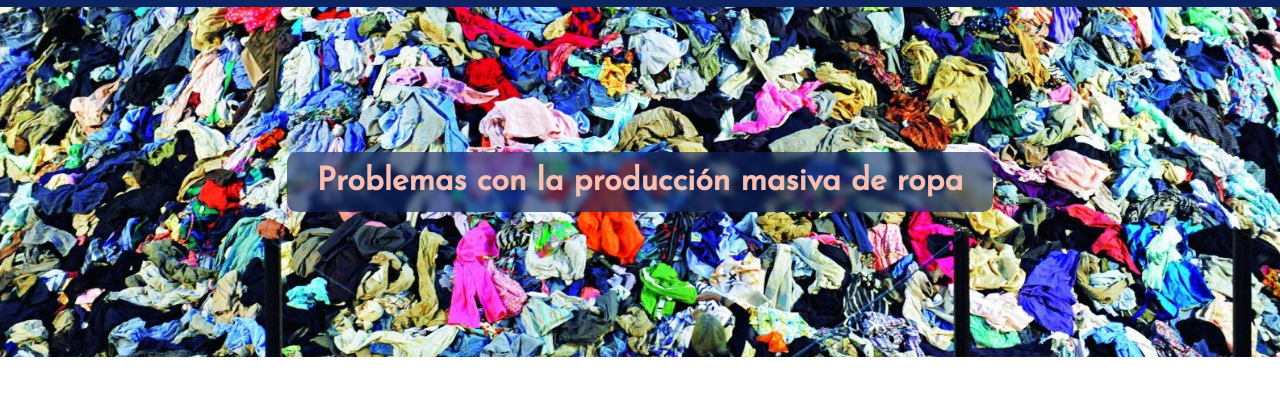
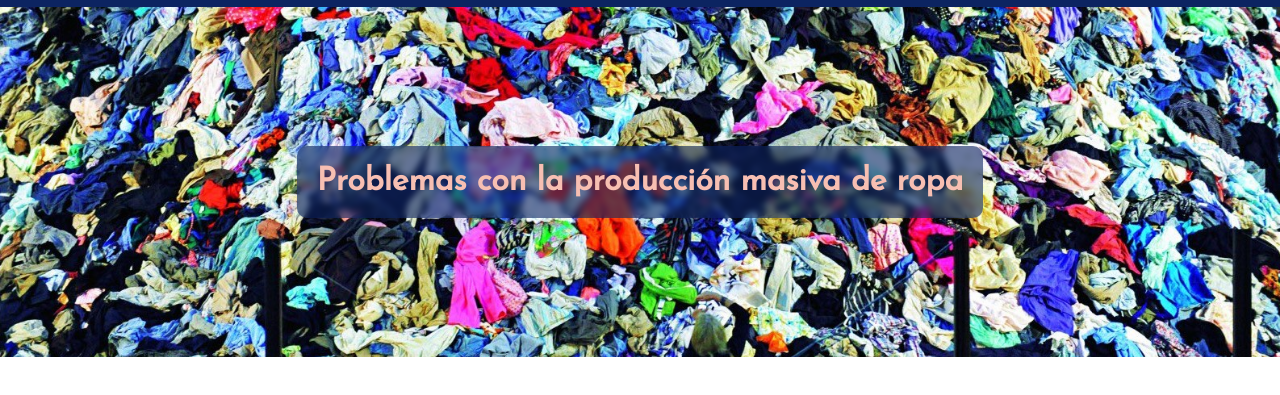
Before and after one commit to CrisMontejo/FashionToday, a plain HTML site: page index.html in a window 1280 px wide. Shown: the part 43-438 px from the top of the page. Drawn offline with Linux system fonts and the light colour scheme.

Commit message:
Add files via upload

```diff
--- a/style.css
+++ b/style.css
@@ -4,6 +4,7 @@
     box-sizing: border-box;
     font-family: 'Josefin Sans', sans-serif;
 }
+
 :root{
     --a: #FD7272;
     --b:#FC427B;
@@ -82,12 +83,13 @@
     background: var(--desenfoque-color);
     backdrop-filter: var(--blur);
     color: var(--colorLogo);
-    height: 50px;
-    padding: 30px;
-
+    padding: 20px;
+    max-width: 80%;
     display: flex;
     align-items: center;
     justify-content: center;
+
+    text-align: center;
 
     border-radius: 10px ;
 }
```
